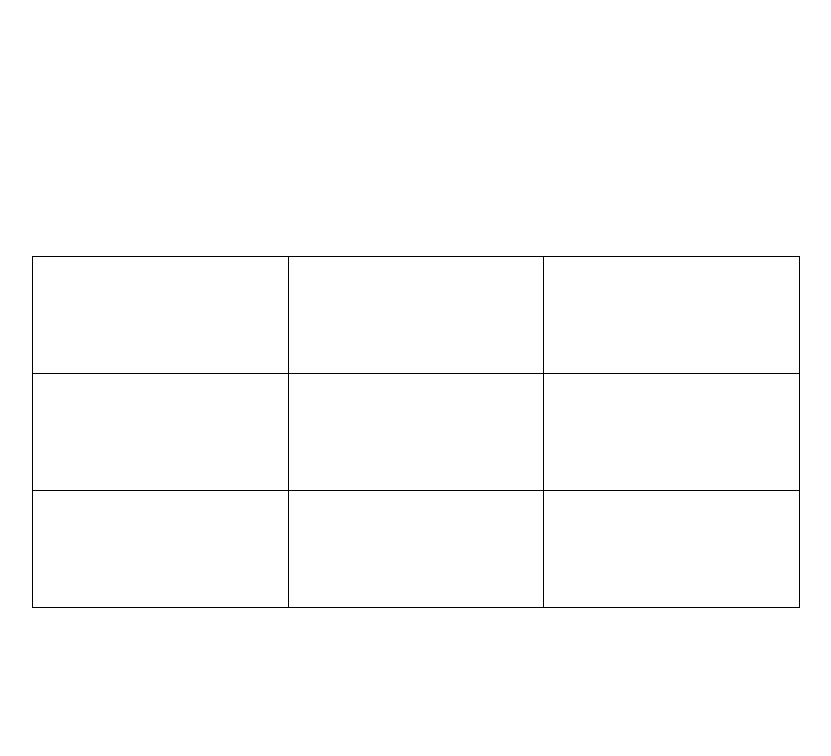
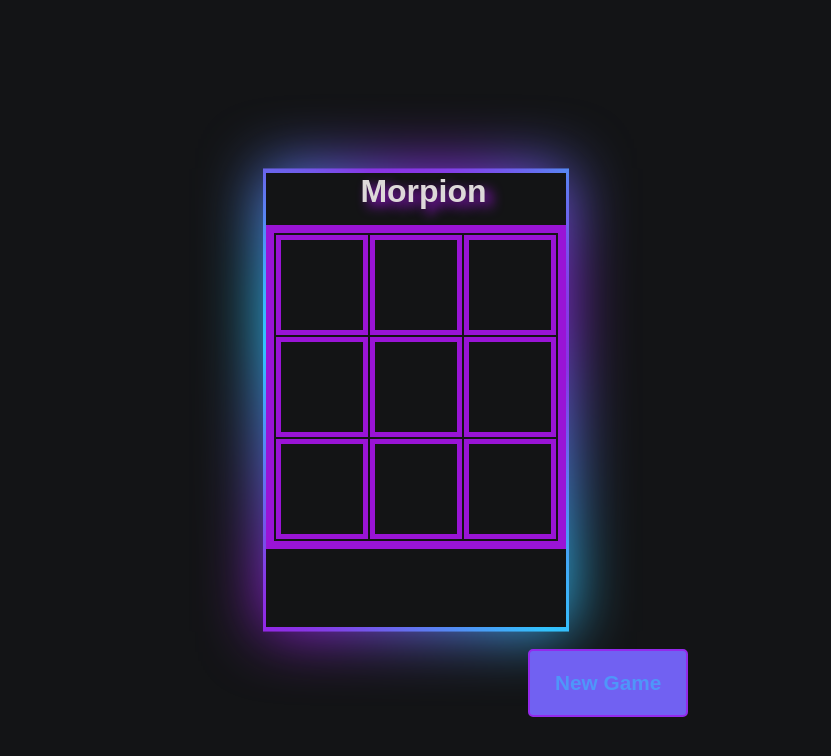
Before and after one commit to johndrake31/react-tic-tac-toe, a React (Create React App) app: page / in a window 1280 px wide. Shown: the top 756 px of the page, without its empty margins (224-1055 px from the left). Built offline with nearby package versions, Linux system fonts and the light colour scheme.

Commit message:
fix(fix/tic-tac): fix code to use state only in parent solve problem of child update issue

```diff
--- a/src/App.css
+++ b/src/App.css
@@ -1,20 +1,184 @@
-.grid{
-  display: grid;
-  grid-template-columns: repeat(3, 1fr);
-  border-top: 1px solid black;
-  border-right: 1px solid black;
+
+/* set colors for joueur1  and joueur2 */
+
+* {
+  margin: 0;
+  padding: 0;
+  box-sizing: border-box;
 }
 
-.square{
-  padding: 8px 5px ;
-  min-width: 50px;
-  min-height: 100px;
-  border-left: 1px solid black;
-  border-bottom: 1px solid black;
+body {
+  display: flex;
+  justify-content: center;
+  align-items: center;
+  font-family: 'Play', sans-serif;
+  height: 100vh;
+  background: #131416;
+}
+
+.joueur1 {
+  color: #2cceff;
+  text-align: center;
+  font-family: 'Play', sans-serif;
+  font-size: 1.6rem;
+  font-weight: 500;
+  width: 300px;
+  position: absolute;
+  top: 200px;
+  left: -50px;
+}
+
+.joueur2 {
+  color: #d737ff;
+  text-align: center;
+  font-family: 'Play', sans-serif;
+  font-size: 1.6rem;
+  font-weight: 500;
+  width: 300px;
+  position: absolute;
+  top: 200px;
+  right: -50px;
+}
+
+/* Button new-game */
+
+#new-game {
+  border: 2px solid #9429ec;
+  background-color: #f4f4f4;
+  border-radius: 5px;
+  color: #2cceff;
+  font-size: 1.3rem;
+  font-weight: 600;
+  padding: 20px 25px;
+  position: relative;
+  top: 100px;
+  left: 262px;
+  transition: all 1s ease-in-out;
+  text-align: center;
+  animation: anim1 5s infinite;
+}
+
+#new-game:hover {
+  background-color: #9914d6;
+  color: #2cceff;
+  transform: rotate(360deg);
+  font-size: 1.6rem;
+}
+
+h1 {
+  padding-left: 15px;
+  text-align: center;
+  padding-bottom: 15px;
+  color: #ddd9d9;
+  ;
+  text-shadow: 0.4rem 0.3rem 0.7rem #9914d6;
+}
+
+h2 {
   text-align: center;
 }
 
+h3 {
+  text-align: center;
+}
 
-.table{
-  padding: 20% 20%;
+.container {
+  max-width: 710px;
+  max-height: 800px;
+  margin: 20px auto;
+  /* Modified to auto */
+  background: #131415;
+  position: relative;
 }
+
+.container::before, .container::after {
+  position: absolute;
+  content: '';
+  top: 0;
+  left: 0;
+  background: linear-gradient(45deg, #9429ec, #2cceff, #9914d6, #2cceff, #9429ec, #2cceff, #d737ff, #2cceff);
+  width: 100%;
+  height: 100%;
+  background-size: 500%;
+  z-index: -1;
+  transform: scale(1.02)
+}
+
+.container::after {
+  filter: blur(30px);
+  animation: animate 20s infinite;
+}
+
+.table-style {
+  /* outer table styles */
+  width: 300px;
+  height: 300px;
+  border: 8px solid #9914d6;
+  margin: auto;
+}
+
+td {
+  width: 100px;
+  height: 100px;
+  border: 5px solid #9914d6;
+  text-align: center;
+  font-size: 2rem;
+  color: azure;
+  cursor: pointer;
+}
+
+#resultMessage {
+  position: relative;
+  bottom: 370px;
+  font-weight: 600;
+  text-decoration: none;
+  color: white;
+  text-align: center;
+  animation: result 3s ease-in-out forwards;
+  border-radius: 5px;
+  padding-top: 10px;
+  font-size: 1.8rem;
+}
+
+@keyframes result {
+  50% {
+      color: #2cceff;
+      transform: translateY(100px) rotate(360deg);
+      font-size: 2rem;
+  }
+  100% {
+      color: #9429ec;
+      transform: translateY(320px);
+  }
+}
+
+@keyframes anim1 {
+  25% {
+      background-color: #9429ec;
+      color: #2cceff
+  }
+  50% {
+      background-color: #2cceff;
+      color: #9429ec;
+  }
+  75% {
+      background-color: #9429ec;
+      color: #2cceff;
+  }
+  100% {
+      background-color: #2cceff;
+      color: #9429ec;
+  }
+}
+
+@keyframes animate {
+  0% {
+      background-position: 0 0;
+  }
+  50% {
+      background-position: 300% 0;
+  }
+  100% {
+      background-position: 0 0;
+  }
+}
--- a/src/App.js
+++ b/src/App.js
@@ -1,43 +1,137 @@
 
 import Square from './components/Square';
-import {  useState } from 'react';
+import { useState } from 'react';
 import './App.css';
 
 function App() {
   const [isPlayerOne, setIsPlayerOne] = useState(true);
   const [gameTable, setGameTable] = useState(
     [
-    null,null,null,
-    null,null,null,
-    null,null,null
+      null, null, null,
+      null, null, null,
+      null, null, null
     ]);
 
-  const handlePlayerChange = (val, num)=>{
+  const handlePlayerChange = (val, num) => {
     const arrTbl = [...gameTable];
     arrTbl[num] = val;
-    setGameTable(arrTbl);
-    setIsPlayerOne(!isPlayerOne);
-    console.log(gameTable);
+    setGameTable(() => {
+      return arrTbl
+    });
+    setIsPlayerOne(()=>!isPlayerOne);
+  }
+
+  const handleReset = () => {
+    const newBoard = [null, null, null, null, null, null, null, null, null];
+    setGameTable(()=> {
+      return newBoard
+    })
   }
 
   let tableNumber = 0;
 
 
   return (
-    <div className="App">
-      <header className="App-header">
-      </header>
-      <div className={'table'}>
-        <div className={'grid'}>
-          {gameTable.map( sqr => (
+    <div className="container">
+      <div className="row">
+        <div className="col">
+          <h1>Morpion</h1>
+          <div id="result"></div>
+          <table className="table-style">
 
-            <Square
-            key={tableNumber}
-            tblNum ={tableNumber++}
-            onChange={handlePlayerChange}
-            turnBool={isPlayerOne}
-            />
-            ))}
+            <tbody>
+              <tr>
+                <Square
+                  key={tableNumber}
+                  tdVal={gameTable[tableNumber]}
+                  tblNum={tableNumber++}
+                  onChange={handlePlayerChange}
+                  turnBool={isPlayerOne}
+                />
+
+                <Square
+                  key={tableNumber}
+                  tdVal={gameTable[tableNumber]}
+                  tblNum={tableNumber++}
+                  onChange={handlePlayerChange}
+                  turnBool={isPlayerOne}
+                />
+
+                <Square
+                  key={tableNumber}
+                  tdVal={gameTable[tableNumber]}
+                  tblNum={tableNumber++}
+                  onChange={handlePlayerChange}
+                  turnBool={isPlayerOne}
+                />
+              </tr>
+              <tr>
+                <Square
+                  key={tableNumber}
+                  tdVal={gameTable[tableNumber]}
+                  tblNum={tableNumber++}
+                  onChange={handlePlayerChange}
+                  turnBool={isPlayerOne}
+                />
+
+                <Square
+                  key={tableNumber}
+                  tdVal={gameTable[tableNumber]}
+                  tblNum={tableNumber++}
+                  onChange={handlePlayerChange}
+                  turnBool={isPlayerOne}
+                />
+
+                <Square
+                  key={tableNumber}
+                  tdVal={gameTable[tableNumber]}
+                  tblNum={tableNumber++}
+                  onChange={handlePlayerChange}
+                  turnBool={isPlayerOne}
+                />
+              </tr>
+              <tr>
+                <Square
+                  key={tableNumber}
+                  tdVal={gameTable[tableNumber]}
+                  tblNum={tableNumber++}
+                  onChange={handlePlayerChange}
+                  turnBool={isPlayerOne}
+                />
+                <Square
+                  key={tableNumber}
+                  tdVal={gameTable[tableNumber]}
+                  tblNum={tableNumber++}
+                  onChange={handlePlayerChange}
+                  turnBool={isPlayerOne}
+                />
+                <Square
+                  key={tableNumber}
+                  tdVal={gameTable[tableNumber]}
+                  tblNum={tableNumber++}
+                  onChange={handlePlayerChange}
+                  turnBool={isPlayerOne}
+                />
+              </tr>
+            </tbody>
+          </table>
+          <button
+            onClick={() => handleReset()}
+            id="new-game">
+            New Game
+          </button>
+          <div id="player-turn"></div>
+          <div id="p1"></div>
+          <div id="p2"></div>
+          <div id="total"></div>
+          <div id="root">
+            <div id="resultMessage"></div>
+
+          </div>
+
+
+
+
         </div>
       </div>
     </div>
--- a/src/components/Square.jsx
+++ b/src/components/Square.jsx
@@ -1,22 +1,20 @@
-import React, { useState } from 'react';
+import React from "react";
 
 function TicTacSquare(props) {
-    const [isXorO, setIsXorO] = useState(null);
-    const {turnBool, tblNum, onChange } = props;
+  const { turnBool, tblNum, onChange, tdVal } = props;
 
-    const handleXO = ()=>{
-        if(isXorO === null){
-           const value = turnBool ? "X" : "O"
-            setIsXorO(value);
-            onChange(value, tblNum);
-        }
+  const handleXO = () => {
+    if (tdVal === null) {
+      const value = turnBool ? "X" : "O";
+      onChange(value, tblNum);
     }
+  };
 
-    return (
-       <div onClick={handleXO} className={'square'}>
-            <h1>{isXorO}</h1>
-       </div>
-     );
+  return (
+    <td onClick={handleXO} className={"square"}>
+      {tdVal}
+    </td>
+  );
 }
 
 export default TicTacSquare;
```
